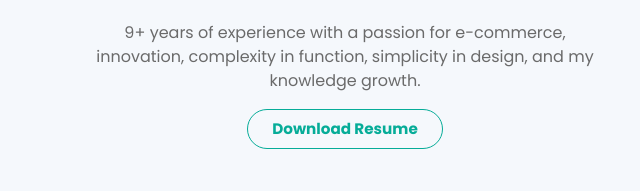
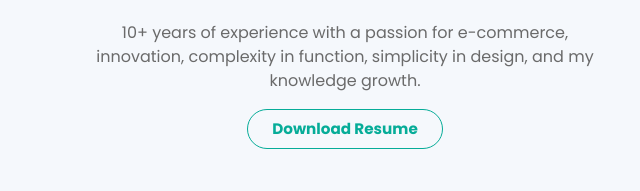
Before and after one commit to ga3003/ga3003.github.io, a plain HTML site: page index.html in a window 1280 px wide. Shown: the part 510-701 px from the top of the page, 425-1065 px from the left. Drawn offline with nearby package versions, Linux system fonts and the light colour scheme.

Commit message:
Update index.html

```diff
--- a/index.html
+++ b/index.html
@@ -42,7 +42,7 @@
                         </div>
                         <b class="fs-6">Hello I am, Gaurav Agrawal</b>
                         <h1 class="fw-bold mb-4 fs-1">Full Stack Developer</h1>
-                        <p>9+ years of experience with a passion for e-commerce, innovation, complexity in function, simplicity in design, and my knowledge growth.</p>
+                        <p>10+ years of experience with a passion for e-commerce, innovation, complexity in function, simplicity in design, and my knowledge growth.</p>
                         <ul>
                             <li></li>
                         </ul>
```
